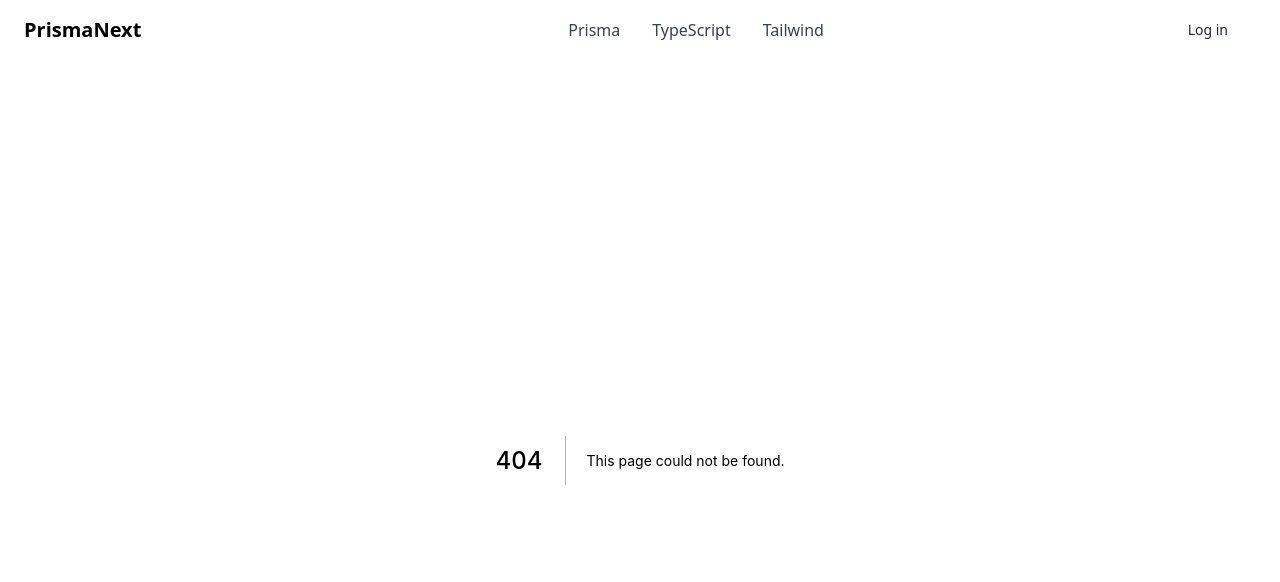
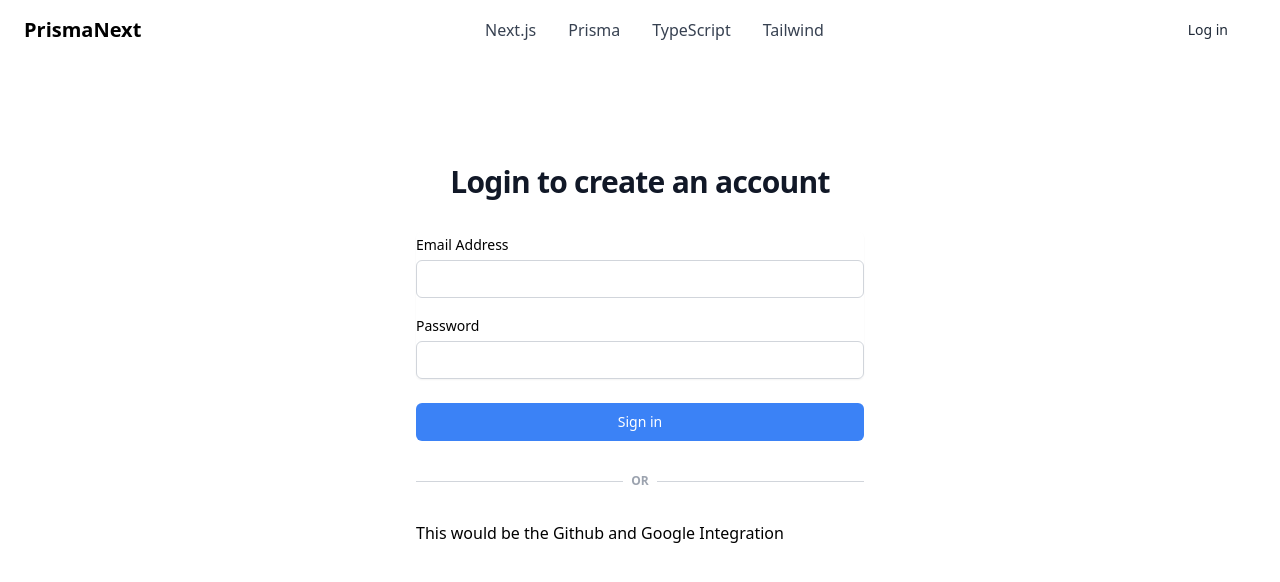
Before and after one commit to Zac-Zajdel/PrismaNext, a Next.js app: page /login in a window 1280 px wide. Before the commit this address had no page. Shown: the top 582 px of the page. Built offline with nearby package versions, Linux system fonts and the light colour scheme.

Commit message:
feat: Have UI for login page and adjusted the header

```diff
--- a/components/Header.tsx
+++ b/components/Header.tsx
@@ -1,6 +1,8 @@
+import { useRouter } from 'next/router'
 import { useState } from 'react'
 
 const Header = () => {
+  const router = useRouter()
   const [isToggled, setIsToggled] = useState(false)
 
   return (
@@ -16,8 +18,8 @@ const Header = () => {
         </a>
         <div className="flex items-center lg:order-2">
           <a
-            href="#"
-            className="text-gray-800 dark:text-white hover:bg-gray-50 focus:ring-4 focus:ring-gray-300 font-medium rounded-lg text-sm px-4 lg:px-5 py-2 lg:py-2.5 mr-2 dark:hover:bg-gray-700 focus:outline-none dark:focus:ring-gray-800"
+            className="cursor-pointer text-gray-800 dark:text-white hover:bg-gray-50 focus:ring-4 focus:ring-gray-300 font-medium rounded-lg text-sm px-4 lg:px-5 py-2 lg:py-2.5 mr-2 dark:hover:bg-gray-700 focus:outline-none dark:focus:ring-gray-800"
+            onClick={() => router.push('/login')}
           >
             Log in
           </a>
@@ -61,33 +63,40 @@ const Header = () => {
           <ul className="flex flex-col mt-4 font-medium lg:flex-row lg:space-x-8 lg:mt-0">
             <li>
               <a
-                href="#"
-                className="block py-2 pr-4 pl-3 text-white rounded bg-primary-700 lg:bg-transparent lg:text-primary-700 lg:p-0 dark:text-white"
-                aria-current="page"
+                href="https://nextjs.org"
+                className="block py-2 pr-4 pl-3 text-gray-700 border-b border-gray-100 hover:bg-gray-50 lg:hover:bg-transparent lg:border-0 lg:hover:text-primary-700 lg:p-0 dark:text-gray-400 lg:dark:hover:text-white dark:hover:bg-gray-700 dark:hover:text-white lg:dark:hover:bg-transparent dark:border-gray-700"
+                target="_blank"
+                rel="noreferrer"
               >
                 Next.js
               </a>
             </li>
             <li>
               <a
-                href="#"
+                href="https://www.prisma.io/"
                 className="block py-2 pr-4 pl-3 text-gray-700 border-b border-gray-100 hover:bg-gray-50 lg:hover:bg-transparent lg:border-0 lg:hover:text-primary-700 lg:p-0 dark:text-gray-400 lg:dark:hover:text-white dark:hover:bg-gray-700 dark:hover:text-white lg:dark:hover:bg-transparent dark:border-gray-700"
+                target="_blank"
+                rel="noreferrer"
               >
                 Prisma
               </a>
             </li>
             <li>
               <a
-                href="#"
+                href="https://www.typescriptlang.org/"
                 className="block py-2 pr-4 pl-3 text-gray-700 border-b border-gray-100 hover:bg-gray-50 lg:hover:bg-transparent lg:border-0 lg:hover:text-primary-700 lg:p-0 dark:text-gray-400 lg:dark:hover:text-white dark:hover:bg-gray-700 dark:hover:text-white lg:dark:hover:bg-transparent dark:border-gray-700"
+                target="_blank"
+                rel="noreferrer"
               >
                 TypeScript
               </a>
             </li>
             <li>
               <a
-                href="#"
+                href="https://tailwindcss.com/"
                 className="block py-2 pr-4 pl-3 text-gray-700 border-b border-gray-100 hover:bg-gray-50 lg:hover:bg-transparent lg:border-0 lg:hover:text-primary-700 lg:p-0 dark:text-gray-400 lg:dark:hover:text-white dark:hover:bg-gray-700 dark:hover:text-white lg:dark:hover:bg-transparent dark:border-gray-700"
+                target="_blank"
+                rel="noreferrer"
               >
                 Tailwind{' '}
               </a>
--- a/pages/index.tsx
+++ b/pages/index.tsx
@@ -110,7 +110,7 @@ const Homepage = ({
           >
             <h3 className="mb-4 text-xl">Tailwind CSS &rarr;</h3>
             <span className="text-xl">
-              A utility-first CSS framework to build modern websites
+              A utility-first CSS framework to build modern websites.
             </span>
           </a>
         </div>
--- /dev/null
+++ b/pages/login/index.tsx
@@ -0,0 +1,63 @@
+const Login = () => {
+  return (
+    <div className="px-0 py-20 flex flex-1 flex-col justify-center items-center">
+      <div className="w-full max-w-md space-y-8">
+        <div>
+          <h2 className="mt-6 text-center text-3xl font-bold tracking-tight text-gray-900">
+            Login to create an account
+          </h2>
+        </div>
+        <div>
+          <form className="space-y-6" action="#" method="POST">
+            <input type="hidden" name="remember" value="true" />
+            <div className="-space-y-px rounded-md shadow-sm">
+              <div className="pb-4">
+                <span className="text-sm">Email Address</span>
+                <input
+                  id="email-address"
+                  name="email"
+                  type="email"
+                  autoComplete="email"
+                  required
+                  className="relative block w-full appearance-none rounded-md border border-gray-300 px-3 mt-1 py-2 text-gray-900 placeholder-gray-500 focus:z-10 focus:border-indigo-500 focus:outline-none focus:ring-indigo-500 sm:text-sm"
+                />
+              </div>
+              <div>
+                <span className="text-sm">Password</span>
+                <input
+                  id="password"
+                  name="password"
+                  type="password"
+                  autoComplete="current-password"
+                  required
+                  className="relative block w-full appearance-none rounded-md border border-gray-300 px-3 mt-1 py-2 text-gray-900 placeholder-gray-500 focus:z-10 focus:border-indigo-500 focus:outline-none focus:ring-indigo-500 sm:text-sm"
+                />
+              </div>
+            </div>
+
+            <div>
+              <button
+                type="submit"
+                className="group relative flex w-full justify-center rounded-md border border-transparent bg-blue-500 py-2 px-4 text-sm font-medium text-white hover:bg-blue-600 focus:outline-none focus:ring-2 focus:ring-blue-500 focus:ring-offset-2"
+              >
+                Sign in
+              </button>
+            </div>
+          </form>
+        </div>
+
+        <div className="flex justify-evenly space-x-2 mt-4">
+          <span className="bg-gray-300 h-px flex-grow t-2 relative top-2"></span>
+          <span className="flex-none uppercase text-xs text-gray-400 font-semibold">
+            or
+          </span>
+          <span className="bg-gray-300 h-px flex-grow t-2 relative top-2"></span>
+        </div>
+
+        <div>This would be the Github and Google Integration</div>
+      </div>
+    </div>
+  )
+}
+
+export default Login
```
